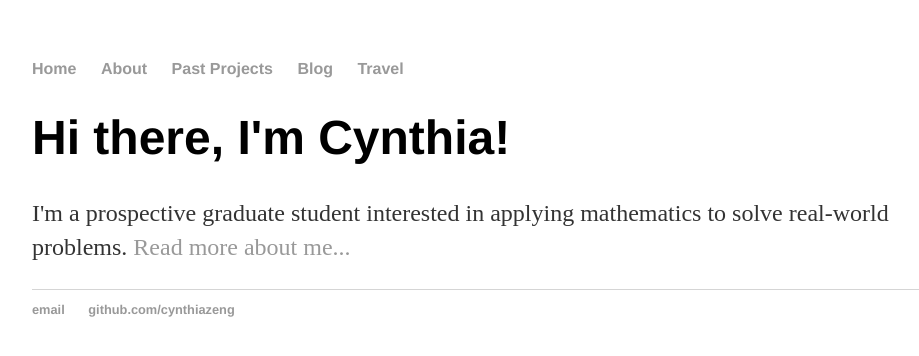
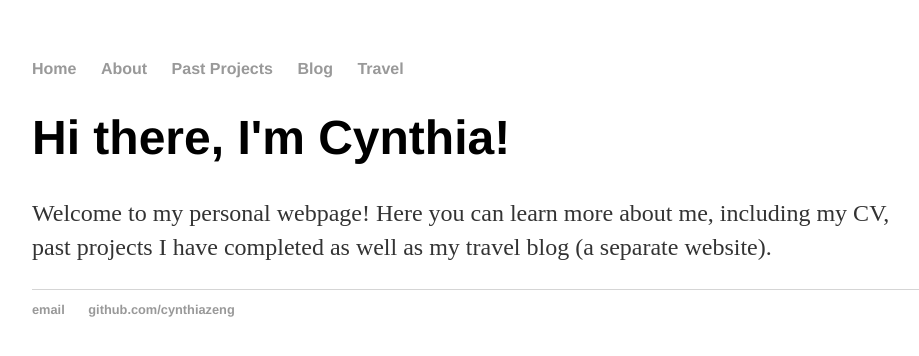
Before and after one commit to cynthia1234/cynthiazeng.github.io, a Jekyll site: the page built from index.html, in a window 1280 px wide. Shown: the top 356 px of the page, without its empty margins (160-1079 px from the left). Built offline with Jekyll 4.4.1, drawn with Linux system fonts in a browser that asks for light colours.

Commit message:
Update index.html

```diff
--- a/index.html
+++ b/index.html
@@ -4,5 +4,6 @@ title: Cynthia Zeng, Personal Website
 ---
 <div class="blurb">
 	<h1>Hi there, I'm Cynthia!</h1>
-	<p>I'm a prospective graduate student interested in applying mathematics to solve real-world problems. <a href="/about">Read more about me...</a></p>
+	<p>Welcome to my personal webpage! Here you can learn more about me, including my CV, past projects I have completed as well as my travel blog (a separate website). </p>
+
 </div><!-- /.blurb -->
```
